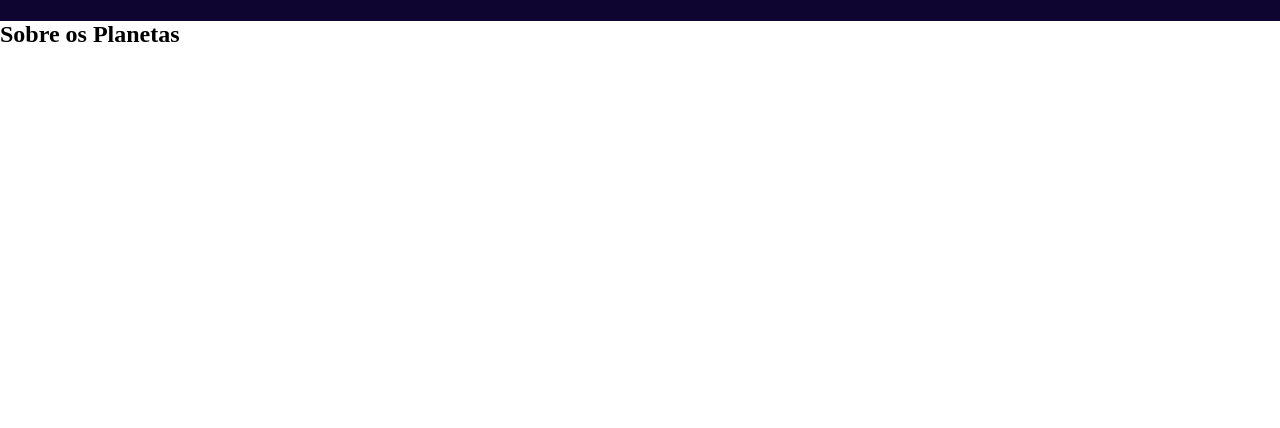
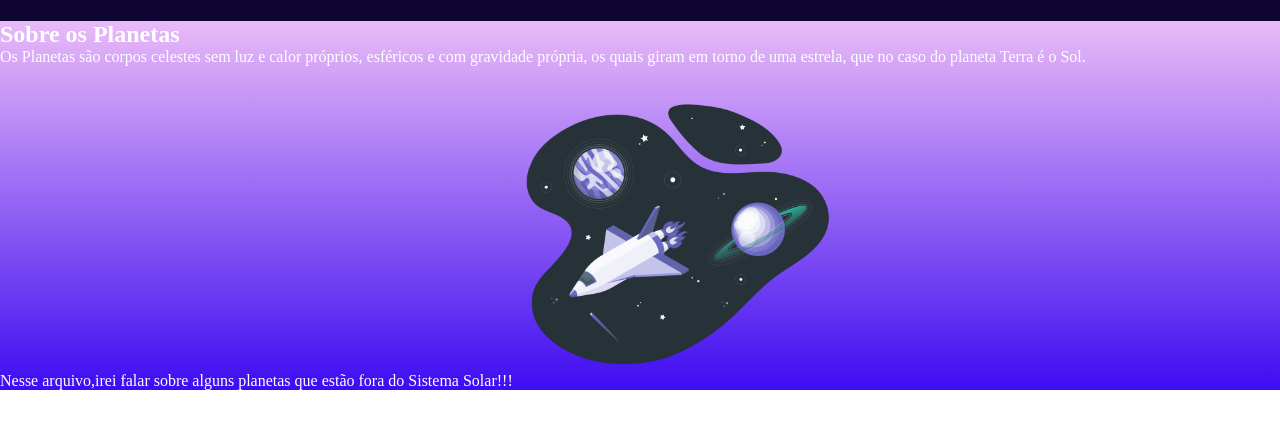
Before and after one commit to bielzao2706/gabriel-santos-2b, a plain HTML site: page index.html in a window 1280 px wide. Shown: the part 274-702 px from the top of the page. Drawn offline with Linux system fonts and the light colour scheme.

Commit message:
Add files via upload

```diff
--- a/index.html
+++ b/index.html
@@ -17,8 +17,10 @@
 </header>
 <section class="turma">
     <h2 class="turma.titulo">Sobre os Planetas</h2>
-    <p class="turma-texto-um"></p>
-    <p class="turma.texto-dois"></p>
+    <p class="turma-texto-um"></p>Os Planetas são corpos celestes sem luz e calor próprios, esféricos e com gravidade própria, os quais giram em torno de uma estrela, que no caso do planeta Terra é o Sol.
+    <p class="turma.texto-dois"></p>Nesse arquivo,irei falar sobre alguns planetas que estão fora do Sistema Solar!!!
+
+    <img class="planetas-imagem" src="planetas.png" alt="planetas.png">
 </section>
 
 
--- a/style.css
+++ b/style.css
@@ -27,3 +27,15 @@
       font-size: 24px;
       font-family: "Courier New", Courier, monospace;
 }
+body{
+   font-family: "Poppins";
+}
+
+.turma{
+    background-image: linear-gradient(#b210e449, #3e0cf1);
+    color:  white;
+}
+
+.planetas-imagem{
+    width: 25%;
+}
```
Also changed, not shown: End of school-bro.png (added), planetas.png (added).
